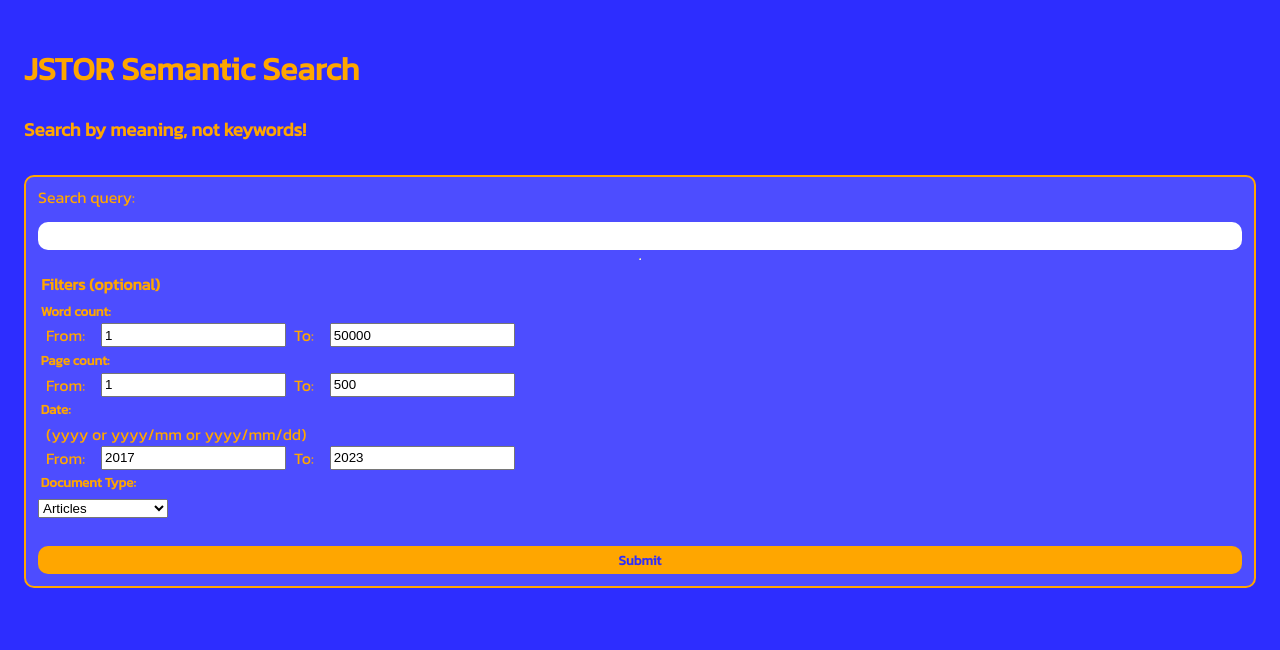
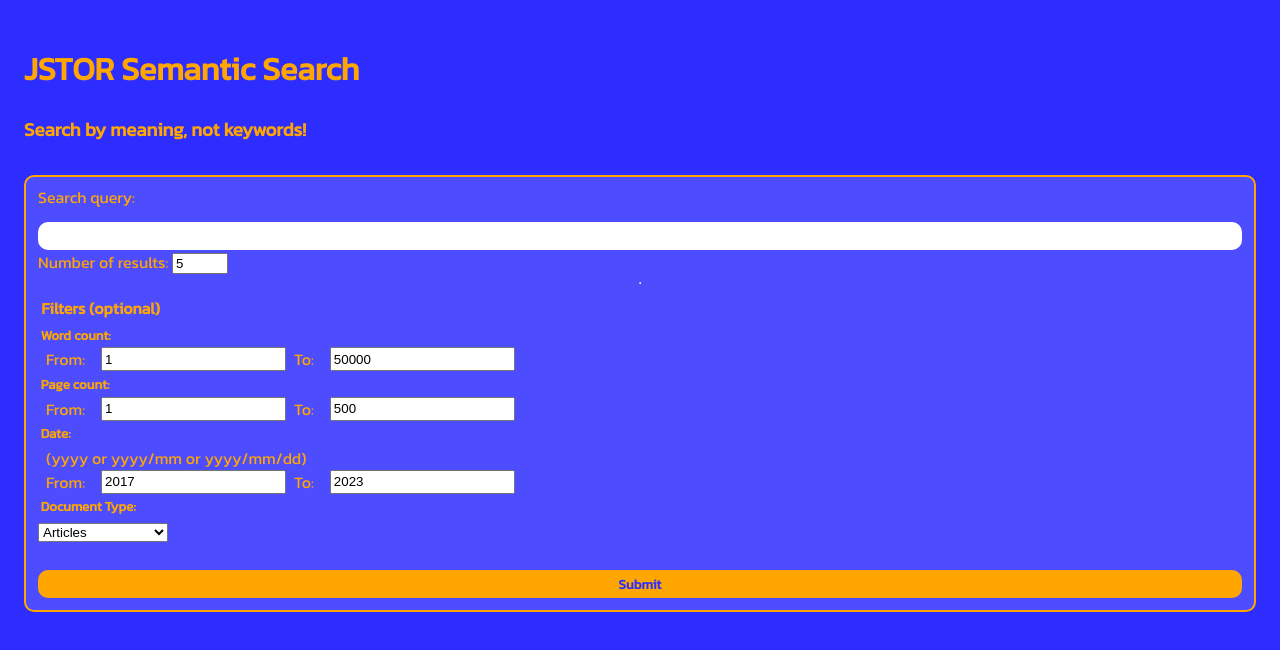
Before and after one commit to CZboop/JSTOR-Semantic-Search, a React (Create React App) app in the folder frontend/: page / in a window 1280 px wide. Shown: the top 650 px of the page. Built offline with nearby package versions, Linux system fonts and the light colour scheme; the HTML template or start-up script is replaced by a standard one.

Commit message:
added top k / number of results to frontend form, refactored query maker to handle updates made to how return pinecone client

```diff
--- a/frontend/src/App.js
+++ b/frontend/src/App.js
@@ -14,6 +14,7 @@
   const [pagesTo, setPagesTo] = useState(500);
   const [docType, setDocType] = useState("Articles");
   const [DBFilters, setDBFilters] = useState({});
+  const [topK, setTopK] = useState(5);
 
   // turning into filters that can be passed to pinecone from the form data
   const makeDBFiltersFromForm = () => {
@@ -28,7 +29,7 @@
   const makeQuery = async (e) => {
     e.preventDefault()
     console.log(DBFilters);
-    const result = await API.post('/api/v1/filter-query/' + queryString, DBFilters);
+    const result = await API.post(`/api/v1/filter-query/${queryString}/${topK}`, DBFilters);
     const resultMatches = result.data["matches"];
     setQueryResponse(resultMatches);
     console.log(resultMatches);
@@ -50,6 +51,16 @@
             setQueryString(e.target.value);
             makeDBFiltersFromForm();
             }} required/>
+
+          </div>
+          <div className='topKContainer'>
+          <label>Number of results: </label>
+          <input id='topK' type='number' value={topK} onChange={(e) => {
+            setTopK(e.target.value);
+            makeDBFiltersFromForm();
+            }}
+            min="1" max="50"
+            required/>
 
           </div>
           <hr></hr>
```
Also changed, not shown: 2 other files (tests, documents, lock files or other folders).
